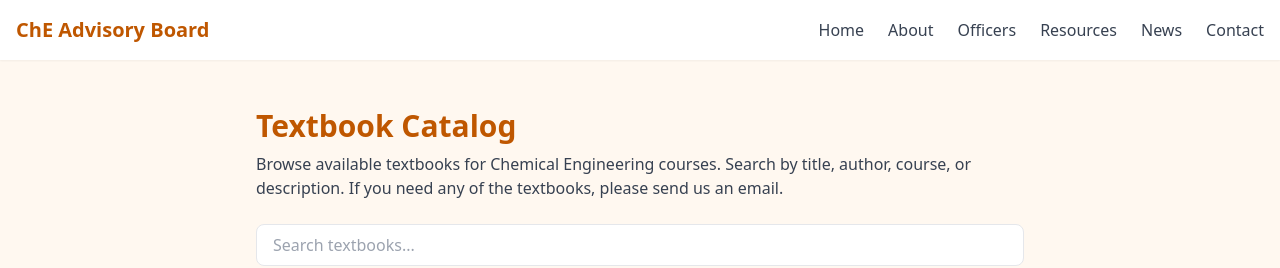
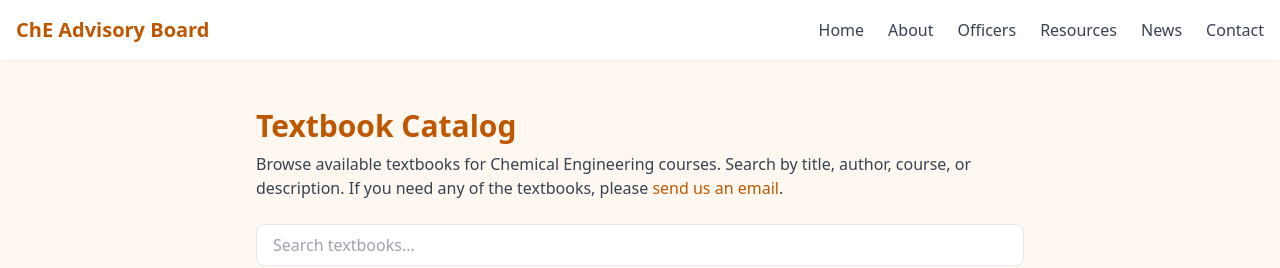
Before and after one commit to cheuab/texas, a React (Vite) app: page /resources/textbooks in a window 1280 px wide. Shown: the top 268 px of the page. Built offline with nearby package versions, Linux system fonts and the light colour scheme.

Commit message:
addind email link

```diff
--- a/src/resources/Textbooks.tsx
+++ b/src/resources/Textbooks.tsx
@@ -23,7 +23,13 @@ const Textbooks = () => {
 					</h1>
 					<p className="text-gray-700 mb-6">
 						Browse available textbooks for Chemical Engineering courses. Search by
-						title, author, course, or description. If you need any of the textbooks, please send us an email.
+						title, author, course, or description. If you need any of the textbooks, please{" "}
+						<a
+							href="mailto:cheuab@che.utexas.edu"
+							className="text-[#BF5700] hover:underline"
+						>
+							send us an email
+						</a>.
 					</p>
 					<div className="mb-8">
 						<input
```
